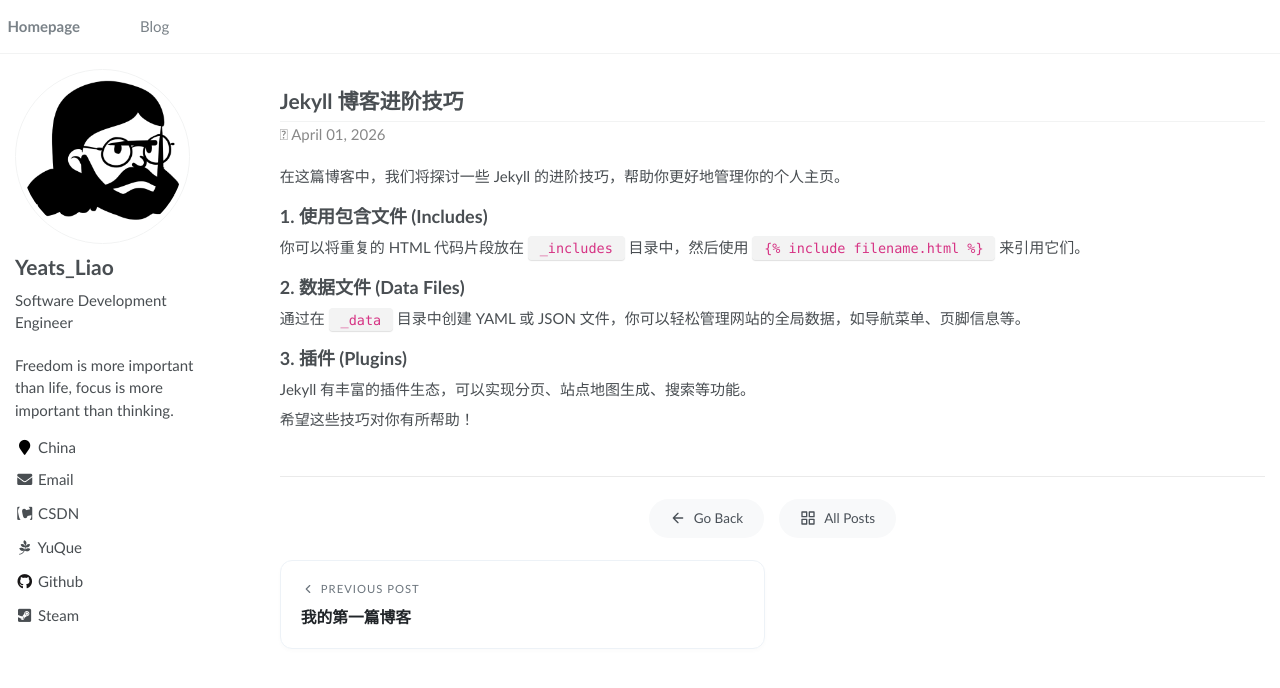
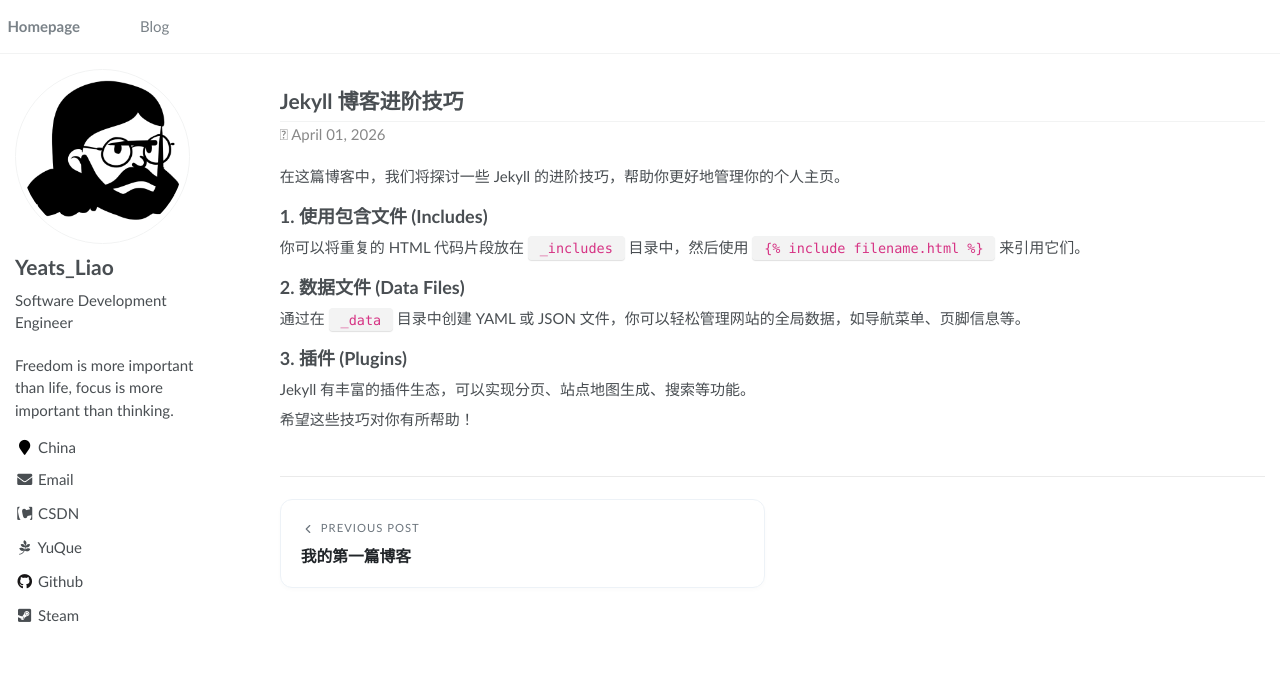
Before and after one commit to YeatsLiao/yeatsliao.github.io, a Jekyll site: the page built from _posts/2026-04-01-jekyll-tips.md, in a window 1280 px wide. Shown: the top 688 px of the page. Built offline with Jekyll 4.4.1, drawn with Linux system fonts in a browser that asks for light colours.

```diff
--- a/_layouts/post.html
+++ b/_layouts/post.html
@@ -36,35 +36,6 @@ author_profile: true
     display: flex;
     flex-direction: column;
     gap: 1.5em;
-  }
-
-  .post-action-nav .action-buttons {
-    display: flex;
-    justify-content: center;
-    gap: 15px;
-  }
-
-  .post-action-nav .btn-modern {
-    display: inline-flex;
-    align-items: center;
-    gap: 8px;
-    padding: 8px 20px;
-    border-radius: 30px;
-    font-size: 0.9em;
-    font-weight: 500;
-    text-decoration: none !important;
-    transition: all 0.3s ease;
-    background: #f8f9fa;
-    color: #495057;
-    border: 1px solid transparent;
-  }
-
-  .post-action-nav .btn-modern:hover {
-    background: #fff;
-    color: #007bff;
-    border-color: #007bff;
-    box-shadow: 0 4px 8px rgba(0,123,255,0.15);
-    transform: translateY(-2px);
   }
 
   .post-action-nav .post-cards {
@@ -137,18 +108,6 @@ author_profile: true
 {{ content }}
 
 <footer class="post-action-nav">
-  <!-- 中部动作按钮 -->
-  <div class="action-buttons">
-    <a href="javascript:history.back()" class="btn-modern">
-      <svg width="16" height="16" viewBox="0 0 24 24" fill="none" stroke="currentColor" stroke-width="2" stroke-linecap="round" stroke-linejoin="round"><path d="M19 12H5M12 19l-7-7 7-7"/></svg>
-      Go Back
-    </a>
-    <a href="{{ '/blog/' | relative_url }}" class="btn-modern">
-      <svg width="16" height="16" viewBox="0 0 24 24" fill="none" stroke="currentColor" stroke-width="2" stroke-linecap="round" stroke-linejoin="round"><rect x="3" y="3" width="7" height="7"></rect><rect x="14" y="3" width="7" height="7"></rect><rect x="14" y="14" width="7" height="7"></rect><rect x="3" y="14" width="7" height="7"></rect></svg>
-      All Posts
-    </a>
-  </div>
-
   <!-- 底部卡片导航 -->
   <div class="post-cards">
     {% if page.previous %}
--- a/_sass/_syntax.scss
+++ b/_sass/_syntax.scss
@@ -10,20 +10,6 @@ div.highlighter-rouge, figure.highlight {
   border-radius: $border-radius;
   background-color: $code-background-color;
   box-shadow: $box-shadow;
-
-  &:before {
-    position: absolute;
-    top: 0;
-    right: 0;
-    padding: 0.5em;
-    background-color: $lighter-gray;
-    content: "\f121";
-    font-family: "fontawesome" !important;
-    font-size: $type-size-6;
-    line-height: 1;
-    text-transform: none;
-    speak: none;
-  }
 
   .highlight {
     margin: 0;
```
